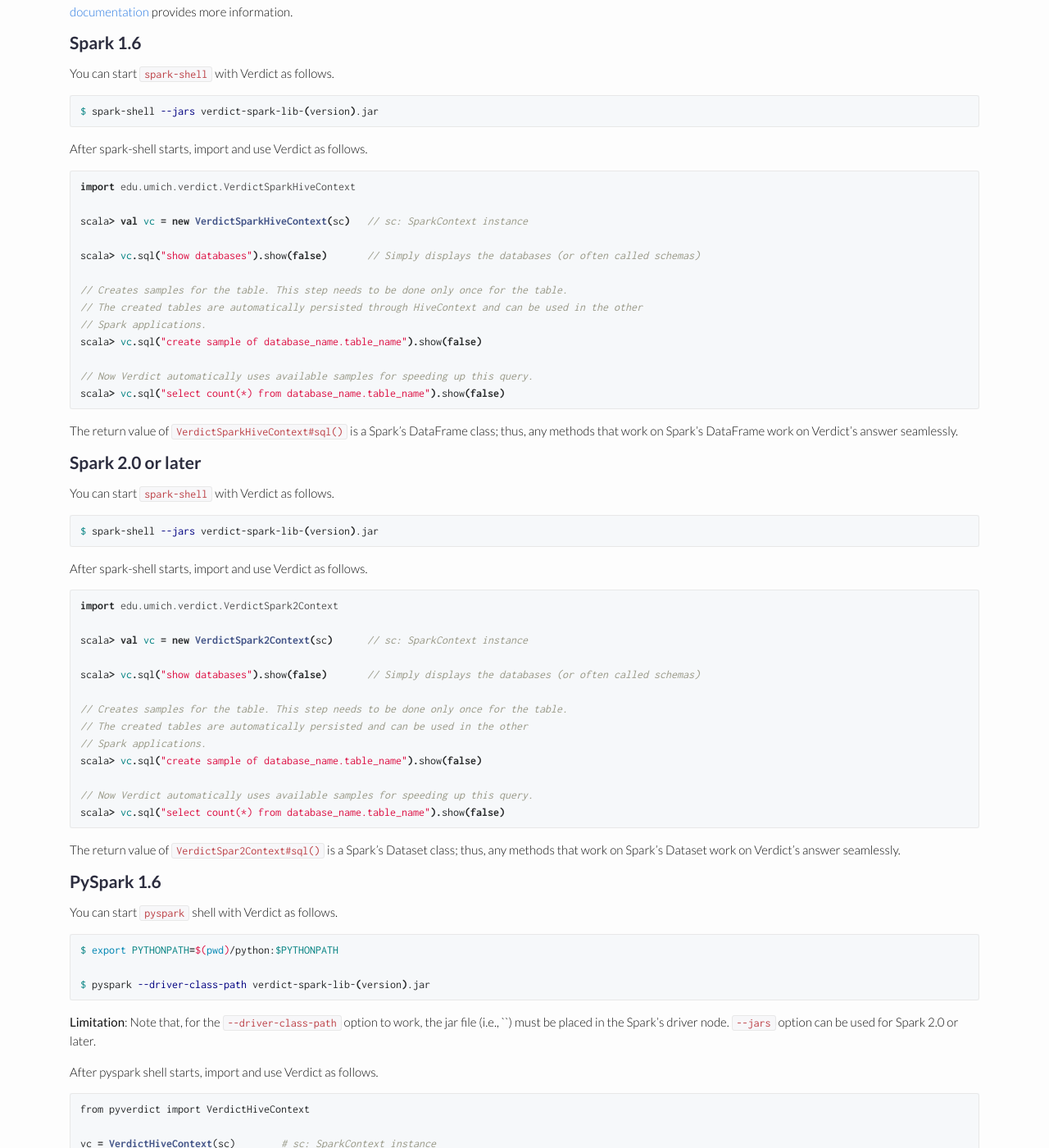
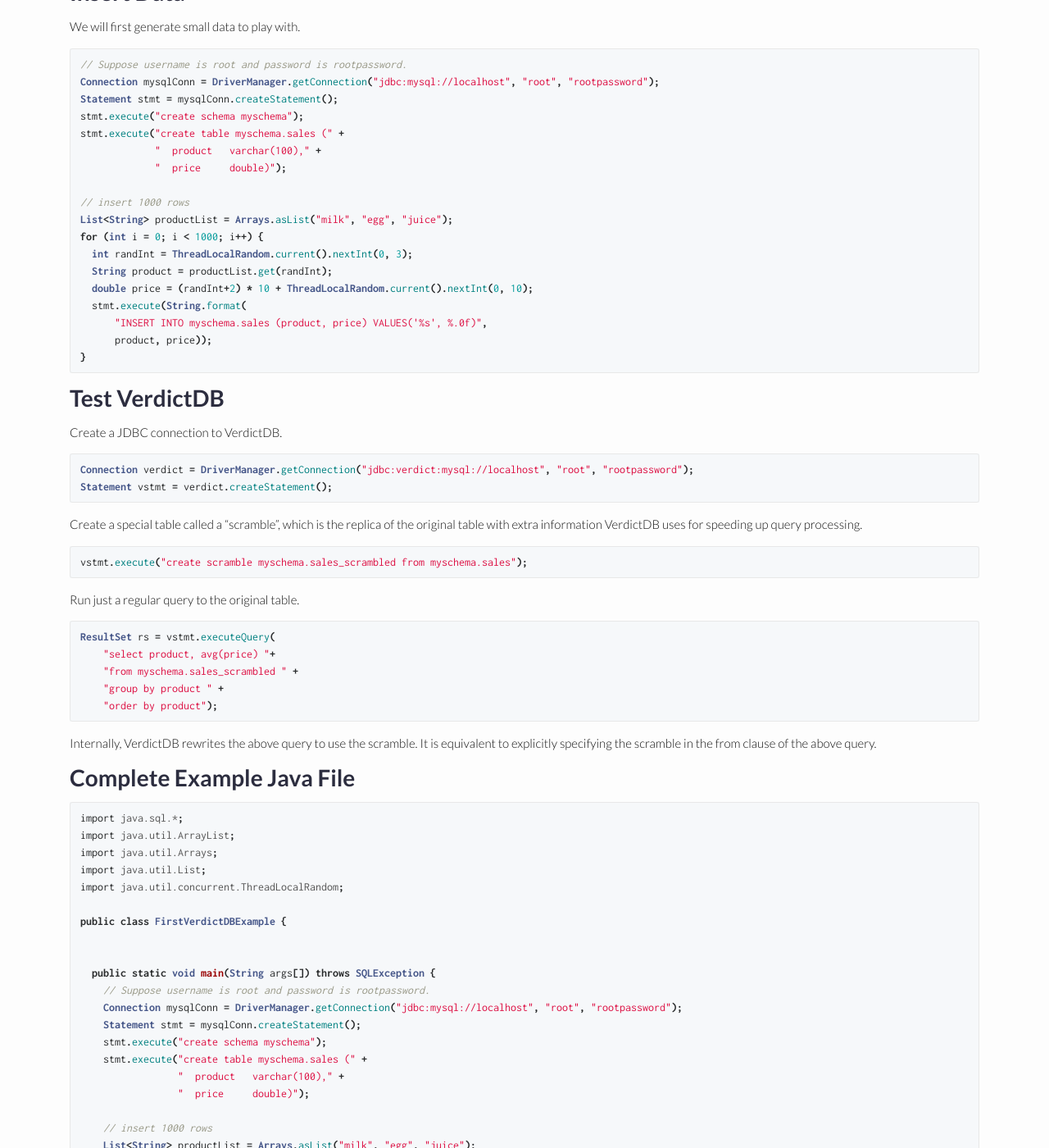
Before and after one commit to verdict-project/verdict-project.github.io, a Jekyll site: the page built from documentation/quick_start/index.md, in a window 1280 px wide and 1400 px high, scrolled down 980 px. Shown: the whole window at 82% size. Built offline with Jekyll 4.4.1, drawn with Linux system fonts in a browser that asks for light colours; nearby versions of some CDN libraries; some of the changed text lies outside the part shown.

Commit message:
quickstart page updated

````diff
--- a/documentation/quick_start/index.md
+++ b/documentation/quick_start/index.md
@@ -1,217 +1,139 @@
 ---
 layout: post
-title: Quick Start Guide
+title: Quickstart Guide
 ---
 
 * TOC
 {:toc}
 
-Verdict can run on top of [Apache Hive](https://hive.apache.org/), [Apache Impala](https://impala.incubator.apache.org/), [Apache Spark](https://spark.apache.org/), and [Amazon Redshift](https://aws.amazon.com/redshift) We are adding drivers for other database systems, such as Facebook Presto, Google BigQuery, Google Dataproc, etc.
+# Quickstart Guide
 
-Using Verdict is easy. Following this guide, you can finish setup in five minutes if you have any of those supported systems ready. Verdict takes a slightly different approach depending on the database system it works with. Once connected, however, you can issue the same SQL queries.
+We will install VerdictDB, create a connection, and issue a simple query to VerdictDB. In this Quickstart Guide, we will use an MySQL database for VerdictDB's backend database. See [How to Connect](/getting_started/connection/) for the examples of connecting to other databases.
 
 
-## Download and Install
+## Install
 
-See [this page]({{ site.baseurl }}/download/) to download jar or zip archives relevant to your data analytics platforms.
+Create a [Maven](https://maven.apache.org/) project and
+place the following dependency in the `<dependencies>` of your pom.xml.
+```pom
+<dependency>
+    <groupId>org.verdictdb</groupId>
+    <artifactId>verdictdb-core</artifactId>
+    <version>0.5.4</version>
+</dependency>
+```
+
+To use MySQL, add the following entry as well:
+```pom
+<dependency>
+    <groupId>mysql</groupId>
+    <artifactId>mysql-connector-java</artifactId>
+    <version>5.1.46</version>
+</dependency>
+```
+
+
+## Insert Data
+
+We will first generate small data to play with.
+
+```java
+// Suppose username is root and password is rootpassword.
+Connection mysqlConn = DriverManager.getConnection("jdbc:mysql://localhost", "root", "rootpassword");
+Statement stmt = mysqlConn.createStatement();
+stmt.execute("create schema myschema");
+stmt.execute("create table myschema.sales (" +
+             "  product   varchar(100)," +
+             "  price     double)");
+
+// insert 1000 rows
+List<String> productList = Arrays.asList("milk", "egg", "juice");
+for (int i = 0; i < 1000; i++) {
+  int randInt = ThreadLocalRandom.current().nextInt(0, 3);
+  String product = productList.get(randInt);
+  double price = (randInt+2) * 10 + ThreadLocalRandom.current().nextInt(0, 10);
+  stmt.execute(String.format(
+      "INSERT INTO myschema.sales (product, price) VALUES('%s', %.0f)",
+      product, price));
+}
+```
 
 
 
-## Verdict on Apache Spark
+## Test VerdictDB
 
-Verdict works with Spark by creating Spark's HiveContext internally. In this way, Verdict can load persisted tables through Hive Metastore.
+Create a JDBC connection to VerdictDB.
 
-We show how to use Verdict in `spark-shell` and `pyspark`. Using Verdict in a Spark application written either in Scala or Python is the same.
+```java
+Connection verdict = DriverManager.getConnection("jdbc:verdict:mysql://localhost", "root", "rootpassword");
+Statement vstmt = verdict.createStatement();
+```
 
-Due to the seamless integration of Verdict on top of Spark (and PySpark), Verdict can be used within [Apache Zeppelin](https://zeppelin.apache.org/) notebooks and Python [Jupyter](http://jupyter.org/) notebooks. Our [documentation](http://verdict-doc.readthedocs.io/en/latest/using.html#in-apache-zeppelin) provides more information.
+Create a special table called a "scramble", which is the replica of the original table with extra information VerdictDB uses for speeding up query processing.
+
+```java
+vstmt.execute("create scramble myschema.sales_scrambled from myschema.sales");
+```
+
+Run just a regular query to the original table.
+
+```java
+ResultSet rs = vstmt.executeQuery(
+    "select product, avg(price) "+
+    "from myschema.sales_scrambled " +
+    "group by product " +
+    "order by product");
+```
+
+Internally, VerdictDB rewrites the above query to use the scramble. It is equivalent to explicitly specifying the scramble in the from clause of the above query.
 
 
-### Spark 1.6
-
-You can start `spark-shell` with Verdict as follows.
-
-```bash
-$ spark-shell --jars verdict-spark-lib-(version).jar
-```
-
-After spark-shell starts, import and use Verdict as follows.
-
-```scala
-import edu.umich.verdict.VerdictSparkHiveContext
-
-scala> val vc = new VerdictSparkHiveContext(sc)   // sc: SparkContext instance
-
-scala> vc.sql("show databases").show(false)       // Simply displays the databases (or often called schemas)
-
-// Creates samples for the table. This step needs to be done only once for the table.
-// The created tables are automatically persisted through HiveContext and can be used in the other
-// Spark applications.
-scala> vc.sql("create sample of database_name.table_name").show(false)
-
-// Now Verdict automatically uses available samples for speeding up this query.
-scala> vc.sql("select count(*) from database_name.table_name").show(false)
-```
-
-The return value of `VerdictSparkHiveContext#sql()` is a Spark's DataFrame class; thus, any methods that work on Spark's DataFrame work on Verdict's answer seamlessly.
+## Complete Example Java File
 
 
-### Spark 2.0 or later
+```java
+import java.sql.*;
+import java.util.ArrayList;
+import java.util.Arrays;
+import java.util.List;
+import java.util.concurrent.ThreadLocalRandom;
 
-You can start `spark-shell` with Verdict as follows.
-
-```bash
-$ spark-shell --jars verdict-spark-lib-(version).jar
-```
-
-After spark-shell starts, import and use Verdict as follows.
-
-```scala
-import edu.umich.verdict.VerdictSpark2Context
-
-scala> val vc = new VerdictSpark2Context(sc)      // sc: SparkContext instance
-
-scala> vc.sql("show databases").show(false)       // Simply displays the databases (or often called schemas)
-
-// Creates samples for the table. This step needs to be done only once for the table.
-// The created tables are automatically persisted and can be used in the other
-// Spark applications.
-scala> vc.sql("create sample of database_name.table_name").show(false)
-
-// Now Verdict automatically uses available samples for speeding up this query.
-scala> vc.sql("select count(*) from database_name.table_name").show(false)
-```
-
-The return value of `VerdictSpar2Context#sql()` is a Spark's Dataset class; thus, any methods that work on Spark's Dataset work on Verdict's answer seamlessly.
+public class FirstVerdictDBExample {
 
 
-### PySpark 1.6
+  public static void main(String args[]) throws SQLException {
+    // Suppose username is root and password is rootpassword.
+    Connection mysqlConn = DriverManager.getConnection("jdbc:mysql://localhost", "root", "rootpassword");
+    Statement stmt = mysqlConn.createStatement();
+    stmt.execute("create schema myschema");
+    stmt.execute("create table myschema.sales (" +
+                 "  product   varchar(100)," +
+                 "  price     double)");
 
-You can start `pyspark` shell with Verdict as follows.
+    // insert 1000 rows
+    List<String> productList = Arrays.asList("milk", "egg", "juice");
+    for (int i = 0; i < 1000; i++) {
+      int randInt = ThreadLocalRandom.current().nextInt(0, 3)
+      String product = productList.get(randInt);
+      double price = (randInt+2) * 10 + ThreadLocalRandom.current().nextInt(0, 10);
+      stmt.execute(String.format(
+          "INSERT INTO myschema.sales (product, price) VALUES('%s', %.0f)",
+          product, price));
+    }
 
-```bash
-$ export PYTHONPATH=$(pwd)/python:$PYTHONPATH
+    Connection verdict = DriverManager.getConnection("jdbc:verdict:mysql://localhost", "root", "rootpassword");
+    Statement vstmt = verdict.createStatement();
 
-$ pyspark --driver-class-path verdict-spark-lib-(version).jar
+    // Use CREATE SCRAMBLE syntax to create scrambled tables.
+    vstmt.execute("create scramble myschema.sales_scrambled from myschema.sales");
+
+    ResultSet rs = vstmt.executeQuery(
+        "select product, avg(price) "+
+        "from myschema.sales_scrambled " +
+        "group by product " +
+        "order by product");
+
+    // Do something after getting the results.
+  }
+}
 ```
-
-**Limitation**: Note that, for the `--driver-class-path` option to work, the jar file (i.e., `{{ site.verdict_core_jar_name }}`) must be placed in the Spark's driver node. `--jars` option can be used for Spark 2.0 or later.
-
-After pyspark shell starts, import and use Verdict as follows.
-
-```python
-from pyverdict import VerdictHiveContext
-
-vc = VerdictHiveContext(sc)        # sc: SparkContext instance
-
-vc.sql("show databases").show()    # Simply displays the databases (or often called schemas)
-
-# Creates samples for the table. This step needs to be done only once for the table.
-# The created tables are automatically persisted through HiveContext and can be used in the other
-# pyspark applications.
-vc.sql("create sample of database_name.table_name").show()
-
-# Now Verdict automatically uses available samples for speeding up this query.
-vc.sql("select count(*) from database_name.table_name").show()
-```
-
-The return value of `VerdictHiveContext#sql()` is a pyspark's DataFrame class; thus, any methods that work on pyspark's DataFrame work on Verdict's answer seamlessly.
-
-
-### PySpark 2.0 or later
-
-This will be added shortly.
-
-
-## Impala, Hive, Redshift
-
-We will use our command line interface (which is called `verdict-shell`) for connecting to those databases. You can also programmatically connect to Verdict through its JDBC driver (see [this page](http://verdict-doc.readthedocs.io/en/latest/using.html#jdbc-in-java-python-applications)).
-
-### Notes
-
-`verdict-shell` relies on the JDBC drivers provided by individual database vendors; thus, if your database is not compatible with the drivers packaged in {{ site.verdict_command_line_zip_name }}, `verdict-shell` will not be able to make a connection to your database. In this case, please contact our team for support. We will add a right set of JDBC drivers promptly.
-
-
-### Apache Impala
-
-Type the following command in terminal to launch `verdict-shell` that connects to Impala.
-
-```bash
-$ bin/verdict-shell -h "impala://hostname:port/schema;key1=value1;key2=value2;..." -u username -p password
-```
-
-Note that parameters are delimited using semicolons (`;`). The connection string is quoted since the semicolons have special meaning in bash. The user name and password can be passed in the connection string as parameters, too.
-
-Verdict also supports the Kerberos connection. For this, add `principal=user/host@domain` as one of those key-values pairs.
-
-After `verdict-shell` launches, you can issue regular SQL queries as follows.
-
-```
-verdict:impala> show databases;
-
-// Creates samples for the table. This step needs to be done only once for the table.
-verdict:impala> create sample of database_name.table_name;
-
-verdict:impala> select count(*) from database_name.table_name;
-
-verdict:impala> !quit
-```
-
-### Apache Hive
-
-Type the following command in terminal to launch `verdict-shell` that connects to Hive.
-
-```bash
-$ bin/verdict-shell -h "hive2://hostname:port/schema;key1=value1;key2=value2;..." -u username -p password
-```
-
-Note that parameters are delimited using semicolons (`;`). The connection string is quoted since the semicolons have special meaning in bash. The user name and password can be passed in the connection string as parameters, too.
-
-Verdict supports the Kerberos connection. For this, add `principal=user/host@domain` as one of those key-values pairs.
-
-After `verdict-shell` launches, you can issue regular SQL queries as follows.
-
-```
-verdict:Apache Hive> show databases;
-
-// Creates samples for the table. This step needs to be done only once for the table.
-verdict:Apache Hive> create sample of database_name.table_name;
-
-verdict:Apache Hive> select count(*) from database_name.table_name;
-
-verdict:Apache Hive> !quit
-```
-
-### Amazon Redshift
-
-Type the following command in terminal to launch `verdict-shell` that connects to Amazon Redshift.
-
-```bash
-$ bin/verdict-shell -h "redshift://endpoint:port/database;key1=value1;key2=value2;..." -u username -p password
-```
-
-Note that parameters are delimited using semicolons (`;`). The connection string is quoted since the semicolons have special meaning in bash. The user name and password can be passed in the connection string as parameters, too.
-
-After `verdict-shell` launches, you can issue regular SQL queries as follows.
-
-```
-// Displays the schemas in the database to which you are connected
-verdict:PostgreSQL> show schemas;
-
-// Creates samples for the table. This step needs to be done only once for the table.
-verdict:PostgreSQL> create sample of schema_name.table_name;
-
-verdict:PostgreSQL> select count(*) from schema_name.table_name;
-
-verdict:PostgreSQL> !quit
-```
-
-The [search path](http://docs.aws.amazon.com/redshift/latest/dg/r_search_path.html) can be set by `use schema_name;` statement. Currently, only a single schema name can be set for the search path using the `use` statement.
-
-
-## What's Next
-
-See what types of queries are supported by Verdict in [**this page**](http://verdictdb.org), and enjoy the speedup provided Verdict for those queries.
-
-Learn in [**this page**]() how to quickly visualize your query answers using Verdict in [Apache Zeppelin](https://zeppelin.apache.org/) or [Jupyter](http://jupyter.org/).
-
-If you have use cases that are not supported by Verdict, please contact us at `verdict-user@umich.edu`, or create an issue in our Github repository. We will answer your questions or requests shortly (at most in a few days).
````
